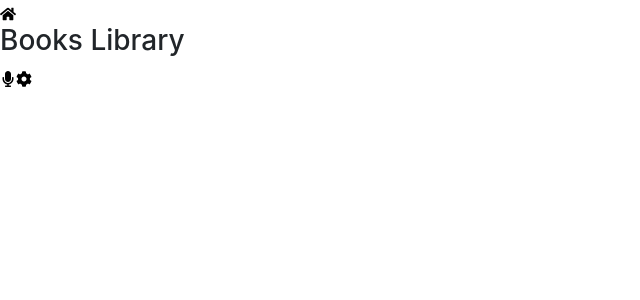
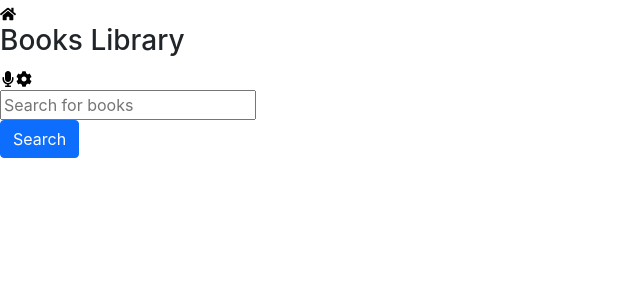
Before and after one commit to Kwaku28/Books-library, a React (Create React App) app: page / in a window 1280 px wide. Shown: the top 300 px of the page, without its empty margins (0-640 px from the left). Built offline with nearby package versions, Linux system fonts and the light colour scheme.

Commit message:
Display the search book on the homepage

```diff
--- a/src/pages/homepage.js
+++ b/src/pages/homepage.js
@@ -1,6 +1,7 @@
 import React from 'react';
 import { NavLink } from 'react-router-dom';
 import { FaHome, FaCog, FaMicrophone } from 'react-icons/fa';
+import Displaybooks from '../components/displaybooks';
 
 function Homepage() {
   return (
@@ -15,7 +16,7 @@ function Homepage() {
           <FaCog style={{ cursor: 'pointer', color: '#000' }} />
         </div>
       </nav>
-
+      <Displaybooks />
     </>
   );
 }
```
